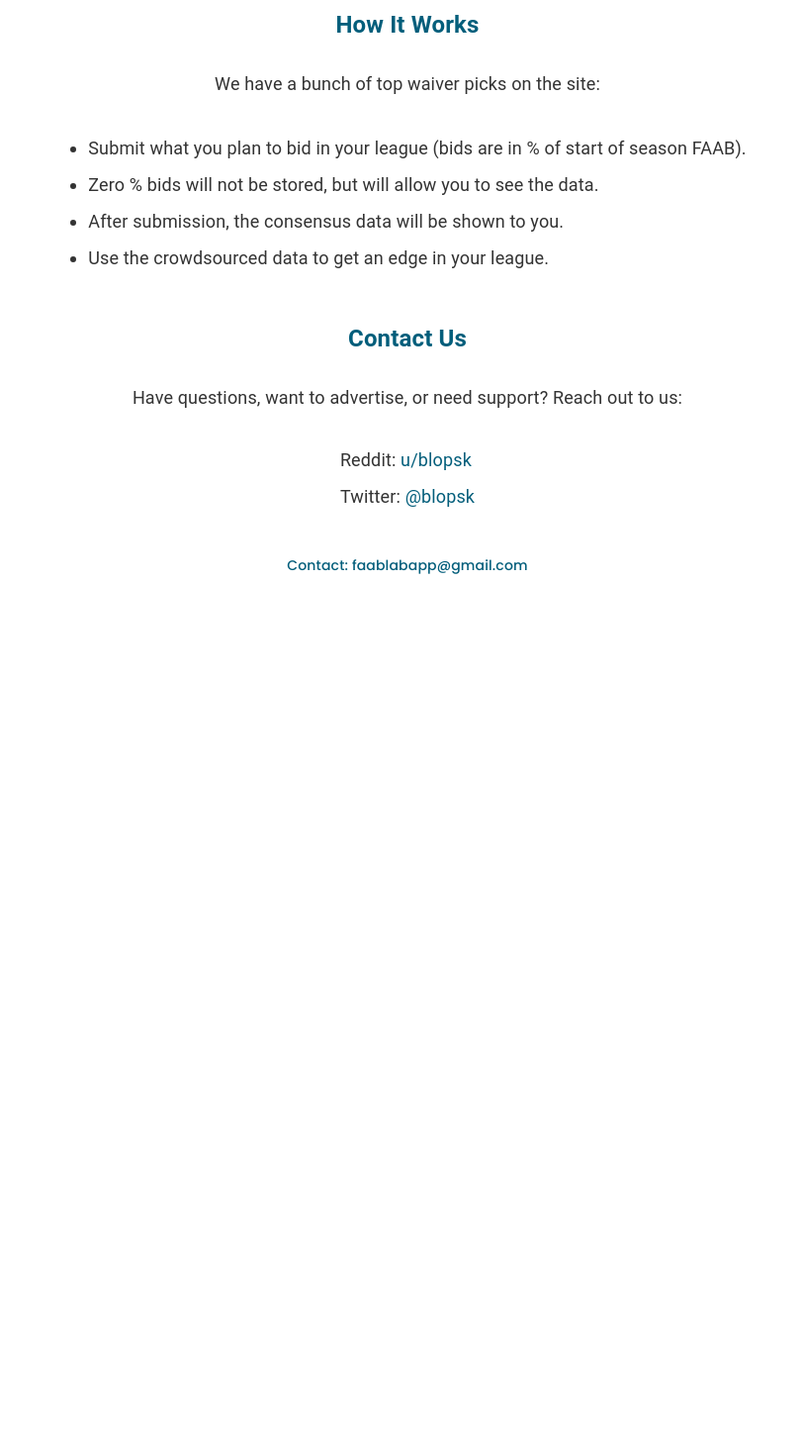
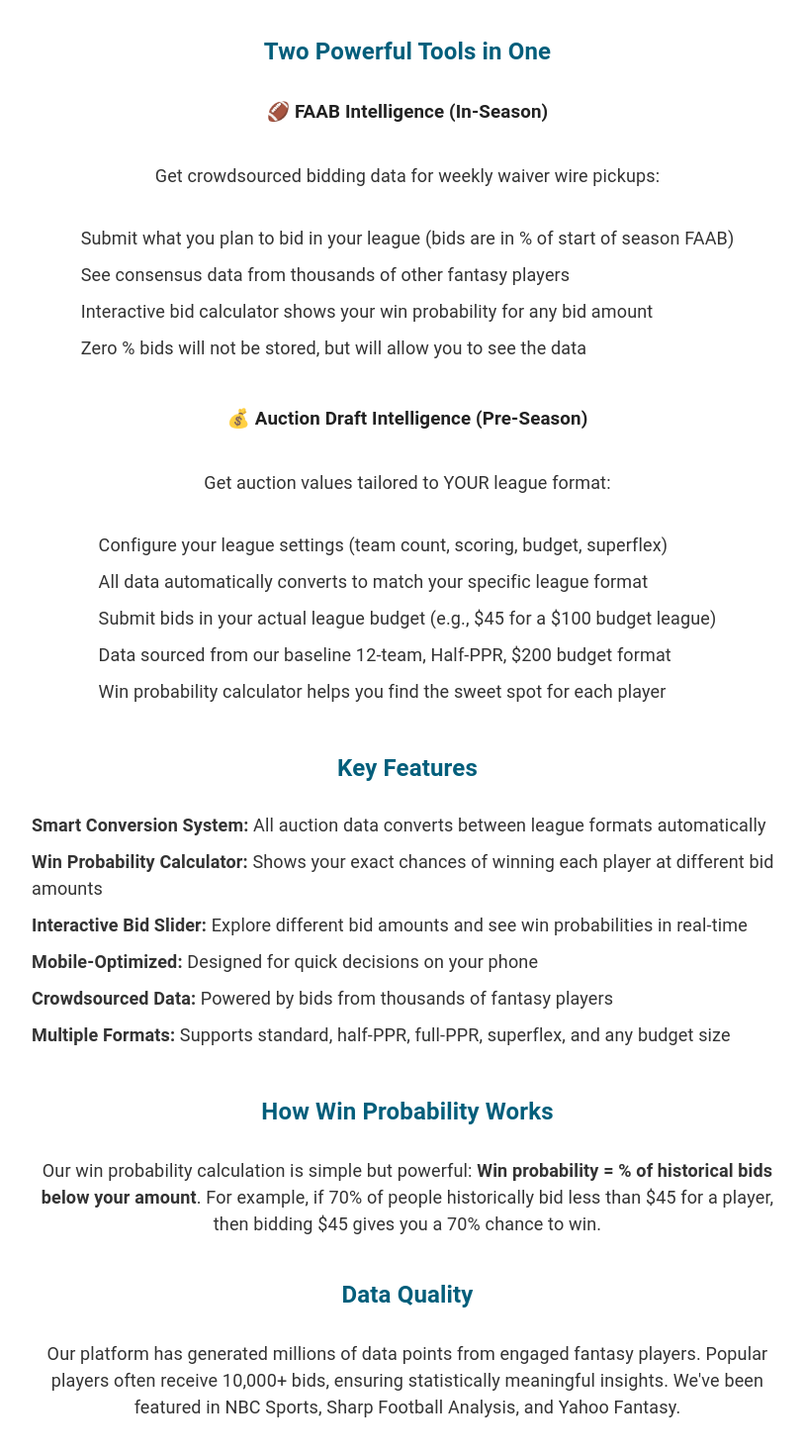
Before and after one commit to freemanwsmith3/thefaablabfrontend, a React (Create React App) app: page /about in a window 1280 px wide. Shown: the part 520-1990 px from the top of the page at 99% size, without its empty margins (228-1041 px from the left). Before the commit the page ends 1102 px from the top, so only its background shows below. Built offline with nearby package versions, Linux system fonts and the light colour scheme.

Commit message:
last updates

```diff
--- a/src/component/SingleCard/SingleCard.jsx
+++ b/src/component/SingleCard/SingleCard.jsx
@@ -20,7 +20,6 @@ const SingleCard = ({ week, curWk, isDemo }) => {
   const [searchQuery, setSearchQuery] = useState('');
   const [positionFilter, setPositionFilter] = useState('');
   const [showLeagueSettings, setShowLeagueSettings] = useState(false);
-  const [leagueSettingsRef, setLeagueSettingsRef] = useState(null);
 
   // League settings state with defaults
   const [leagueSettings, setLeagueSettings] = useState(() => {
@@ -57,27 +56,6 @@ const SingleCard = ({ week, curWk, isDemo }) => {
     };
     return JSON.stringify(leagueSettings) !== JSON.stringify(defaultSettings);
   };
-
-  // Scroll listener for auto-hide/show
-  useEffect(() => {
-    if (!isAuctionWeek || !leagueSettingsRef) return;
-
-    const handleScroll = () => {
-      const rect = leagueSettingsRef.getBoundingClientRect();
-      const isScrolledPast = rect.bottom < 100;
-
-      if (areSettingsConfigured()) {
-        if (isScrolledPast && showLeagueSettings) {
-          setShowLeagueSettings(false);
-        } else if (!isScrolledPast && !showLeagueSettings) {
-          setShowLeagueSettings(true);
-        }
-      }
-    };
-
-    window.addEventListener('scroll', handleScroll);
-    return () => window.removeEventListener('scroll', handleScroll);
-  }, [isAuctionWeek, leagueSettingsRef, showLeagueSettings, areSettingsConfigured]);
 
   const onChange = (value) => {
     setBidValue(value);
@@ -185,12 +163,9 @@ const SingleCard = ({ week, curWk, isDemo }) => {
         <button onClick={showModal} className="modalButton">How It Works</button>
       </div>
 
-      {/* League Settings with Scroll Behavior */}
+      {/* League Settings - Simple Mobile UX */}
       {isAuctionWeek && (
-        <div
-          ref={setLeagueSettingsRef}
-          style={{ maxWidth: '600px', margin: '0 auto 20px auto' }}
-        >
+        <div style={{ maxWidth: '600px', margin: '0 auto 20px auto' }}>
 
           {/* Compact Settings Summary */}
           {areSettingsConfigured() && !showLeagueSettings && (
@@ -270,7 +245,13 @@ const SingleCard = ({ week, curWk, isDemo }) => {
                     {[8, 10, 12, 14, 16].map(count => (
                       <button
                         key={count}
-                        onClick={() => setLeagueSettings(prev => ({ ...prev, teamCount: count }))}
+                        onClick={() => {
+                          setLeagueSettings(prev => ({ ...prev, teamCount: count }));
+                          // Auto-collapse after any setting change (for mobile UX)
+                          if (areSettingsConfigured()) {
+                            setTimeout(() => setShowLeagueSettings(false), 500);
+                          }
+                        }}
                         style={{
                           padding: '8px 16px',
                           border: `2px solid ${leagueSettings.teamCount === count ? '#035E7B' : '#d1d5db'}`,
@@ -301,7 +282,12 @@ const SingleCard = ({ week, curWk, isDemo }) => {
                     ].map(scoring => (
                       <button
                         key={scoring.value}
-                        onClick={() => setLeagueSettings(prev => ({ ...prev, scoring: scoring.value }))}
+                        onClick={() => {
+                          setLeagueSettings(prev => ({ ...prev, scoring: scoring.value }));
+                          if (areSettingsConfigured()) {
+                            setTimeout(() => setShowLeagueSettings(false), 500);
+                          }
+                        }}
                         style={{
                           padding: '8px 16px',
                           border: `2px solid ${leagueSettings.scoring === scoring.value ? '#035E7B' : '#d1d5db'}`,
@@ -328,7 +314,12 @@ const SingleCard = ({ week, curWk, isDemo }) => {
                     {[100, 200, 300].map(budget => (
                       <button
                         key={budget}
-                        onClick={() => setLeagueSettings(prev => ({ ...prev, budget }))}
+                        onClick={() => {
+                          setLeagueSettings(prev => ({ ...prev, budget }));
+                          if (areSettingsConfigured()) {
+                            setTimeout(() => setShowLeagueSettings(false), 500);
+                          }
+                        }}
                         style={{
                           padding: '8px 16px',
                           border: `2px solid ${leagueSettings.budget === budget ? '#035E7B' : '#d1d5db'}`,
@@ -370,7 +361,12 @@ const SingleCard = ({ week, curWk, isDemo }) => {
                     ].map(qb => (
                       <button
                         key={qb.value.toString()}
-                        onClick={() => setLeagueSettings(prev => ({ ...prev, isSuperflex: qb.value }))}
+                        onClick={() => {
+                          setLeagueSettings(prev => ({ ...prev, isSuperflex: qb.value }));
+                          if (areSettingsConfigured()) {
+                            setTimeout(() => setShowLeagueSettings(false), 500);
+                          }
+                        }}
                         style={{
                           padding: '8px 16px',
                           border: `2px solid ${leagueSettings.isSuperflex === qb.value ? '#035E7B' : '#d1d5db'}`,
--- a/src/pages/About.js
+++ b/src/pages/About.js
@@ -6,20 +6,55 @@ const About = () => {
     <div className="aboutContainer">
       <h1>About FaabLab</h1>
       <p>
-      Use FaabLab to get an edge on waivers. Don't be the joke of your league by dropping half your budget in week one for some back up runningback.
+        Use FaabLab to get an edge on waivers AND auction drafts. Don't be the joke of your league by dropping half your FAAB budget in week one for some backup running back, or overpaying for players in your auction draft.
       </p>
+
       <h2>What is it?</h2>
-        <p>You know how you do a mock draft before the season to have a good idea where guys will go? This is the same thing but for your weekly free agent auction. Use the tool to see how much you should bid in your real league.</p>
-      <h2>How It Works</h2>
+      <p>You know how you do a mock draft before the season to have a good idea where guys will go? This is the same thing but for your weekly free agent auction AND your auction draft. Use the tool to see how much you should bid in your real league.</p>
+
+      <h2>Two Powerful Tools in One</h2>
+
+      <h3>🏈 FAAB Intelligence (In-Season)</h3>
+      <p>Get crowdsourced bidding data for weekly waiver wire pickups:</p>
+      <ul>
+        <li>Submit what you plan to bid in your league (bids are in % of start of season FAAB)</li>
+        <li>See consensus data from thousands of other fantasy players</li>
+        <li>Interactive bid calculator shows your win probability for any bid amount</li>
+        <li>Zero % bids will not be stored, but will allow you to see the data</li>
+      </ul>
+
+      <h3>💰 Auction Draft Intelligence (Pre-Season)</h3>
+      <p>Get auction values tailored to YOUR league format:</p>
+      <ul>
+        <li>Configure your league settings (team count, scoring, budget, superflex)</li>
+        <li>All data automatically converts to match your specific league format</li>
+        <li>Submit bids in your actual league budget (e.g., $45 for a $100 budget league)</li>
+        <li>Data sourced from our baseline 12-team, Half-PPR, $200 budget format</li>
+        <li>Win probability calculator helps you find the sweet spot for each player</li>
+      </ul>
+
+      <h2>Key Features</h2>
+      <ul>
+        <li><strong>Smart Conversion System:</strong> All auction data converts between league formats automatically</li>
+        <li><strong>Win Probability Calculator:</strong> Shows your exact chances of winning each player at different bid amounts</li>
+        <li><strong>Interactive Bid Slider:</strong> Explore different bid amounts and see win probabilities in real-time</li>
+        <li><strong>Mobile-Optimized:</strong> Designed for quick decisions on your phone</li>
+        <li><strong>Crowdsourced Data:</strong> Powered by bids from thousands of fantasy players</li>
+        <li><strong>Multiple Formats:</strong> Supports standard, half-PPR, full-PPR, superflex, and any budget size</li>
+      </ul>
+
+      <h2>How Win Probability Works</h2>
       <p>
-        We have a bunch of top waiver picks on the site:
+        Our win probability calculation is simple but powerful: <strong>Win probability = % of historical bids below your amount</strong>.
+        For example, if 70% of people historically bid less than $45 for a player, then bidding $45 gives you a 70% chance to win.
       </p>
-      <ol>
-        <li>Submit what you plan to bid in your league (bids are in % of start of season FAAB).</li>
-        <li>Zero % bids will not be stored, but will allow you to see the data.</li>
-        <li>After submission, the consensus data will be shown to you.</li>
-        <li>Use the crowdsourced data to get an edge in your league.</li>
-      </ol>
+
+      <h2>Data Quality</h2>
+      <p>
+        Our platform has generated millions of data points from engaged fantasy players. Popular players often receive 10,000+ bids,
+        ensuring statistically meaningful insights. We've been featured in NBC Sports, Sharp Football Analysis, and Yahoo Fantasy.
+      </p>
+
       <h2>Contact Us</h2>
       <p>
         Have questions, want to advertise, or need support? Reach out to us:
```
